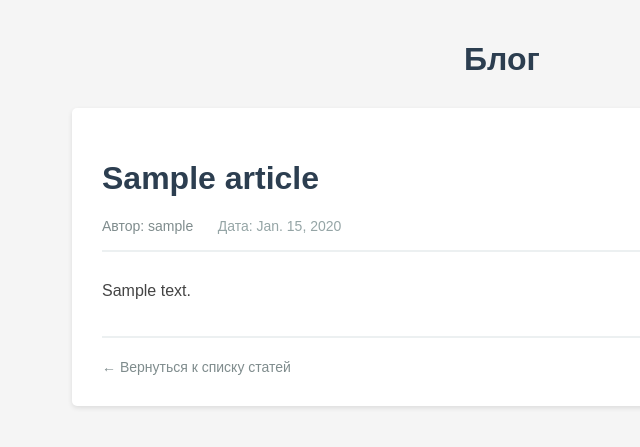
After one commit to TrooSlash/Python-and-Django-Lab, a Django app: page /article/1/ in a window 1280 px wide. The commit adds this page. Shown: the top 447 px of the page, without its empty margins (138-778 px from the left). Run offline with Django 5.2, Linux system fonts and the light colour scheme; tables that the repository leaves empty hold one stand-in row (values such as "Sample post").

Commit message:
Лабораторная работа №3-4: Страница отдельной статьи

```diff
--- a/lab3/blog/articles/static/styles.css
+++ b/lab3/blog/articles/static/styles.css
@@ -48,3 +48,98 @@ h2 {
     line-height: 1.6;
     color: #555;
 }
+
+/* Ссылки */
+a {
+    color: #3498db;
+    text-decoration: none;
+    transition: color 0.3s;
+}
+
+a:hover {
+    color: #2980b9;
+    text-decoration: underline;
+}
+
+.one-post h2 a {
+    color: #2c3e50;
+}
+
+.one-post h2 a:hover {
+    color: #3498db;
+}
+
+.read-more {
+    display: inline-block;
+    margin-top: 10px;
+    color: #3498db;
+    font-weight: bold;
+}
+
+/* Страница отдельной статьи */
+.article-detail {
+    background-color: white;
+    padding: 30px;
+    border-radius: 5px;
+    box-shadow: 0 2px 5px rgba(0,0,0,0.1);
+    max-width: 800px;
+    margin: 0 auto;
+}
+
+.article-title {
+    color: #2c3e50;
+    font-size: 32px;
+    margin-bottom: 20px;
+    text-align: left;
+}
+
+.article-info {
+    border-bottom: 2px solid #ecf0f1;
+    padding-bottom: 15px;
+    margin-bottom: 25px;
+}
+
+.article-info span {
+    margin-right: 20px;
+    font-size: 14px;
+}
+
+.article-content {
+    font-size: 16px;
+    line-height: 1.8;
+    color: #444;
+    margin-bottom: 30px;
+}
+
+.article-content p {
+    margin-bottom: 15px;
+}
+
+.back-link {
+    border-top: 2px solid #ecf0f1;
+    padding-top: 20px;
+}
+
+.back-link a {
+    color: #7f8c8d;
+    font-size: 14px;
+}
+
+.back-link a:hover {
+    color: #3498db;
+}
+
+/* Хедер */
+.header {
+    text-align: center;
+    margin-bottom: 30px;
+}
+
+.header h1 a {
+    color: #2c3e50;
+    text-decoration: none;
+}
+
+.header h1 a:hover {
+    color: #3498db;
+}
--- a/lab3/blog/articles/templates/archive.html
+++ b/lab3/blog/articles/templates/archive.html
@@ -10,10 +10,11 @@
 
     {% for post in posts %}
     <div class="one-post">
-        <h2>{{ post.title }}</h2>
+        <h2><a href="/article/{{ post.id }}/">{{ post.title }}</a></h2>
         <div class="author">Автор: {{ post.author.username }}</div>
         <div class="date">Дата: {{ post.created_date }}</div>
         <p>{{ post.get_excerpt }}</p>
+        <a href="/article/{{ post.id }}/" class="read-more">Читать далее →</a>
     </div>
     {% endfor %}
 </body>
--- /dev/null
+++ b/lab3/blog/articles/templates/article.html
@@ -0,0 +1,29 @@
+<!DOCTYPE html>
+<html>
+<head>
+    <title>{{ post.title }}</title>
+    <link rel="stylesheet" href="/static/styles.css">
+</head>
+<body>
+    <div class="header">
+        <h1><a href="/">Блог</a></h1>
+    </div>
+
+    <div class="article-detail">
+        <h1 class="article-title">{{ post.title }}</h1>
+
+        <div class="article-info">
+            <span class="author">Автор: {{ post.author.username }}</span>
+            <span class="date">Дата: {{ post.created_date }}</span>
+        </div>
+
+        <div class="article-content">
+            <p>{{ post.text }}</p>
+        </div>
+
+        <div class="back-link">
+            <a href="/">← Вернуться к списку статей</a>
+        </div>
+    </div>
+</body>
+</html>
--- a/lab3/blog/articles/views.py
+++ b/lab3/blog/articles/views.py
@@ -1,7 +1,15 @@
 from django.shortcuts import render
+from django.http import Http404
 from .models import Article
 
 # Create your views here.
 
 def archive(request):
     return render(request, 'archive.html', {"posts": Article.objects.all()})
+
+def get_article(request, article_id):
+    try:
+        post = Article.objects.get(id=article_id)
+        return render(request, 'article.html', {"post": post})
+    except Article.DoesNotExist:
+        raise Http404
--- a/lab3/blog/blog/urls.py
+++ b/lab3/blog/blog/urls.py
@@ -21,4 +21,5 @@ from articles import views
 urlpatterns = [
     path('admin/', admin.site.urls),
     path('', views.archive, name='archive'),
+    path('article/<int:article_id>/', views.get_article, name='get_article'),
 ]
```
